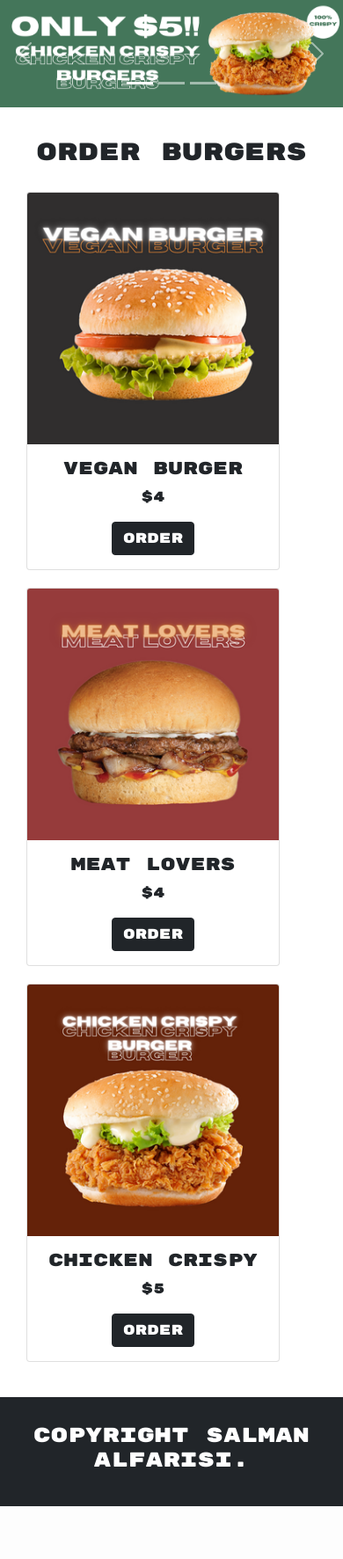
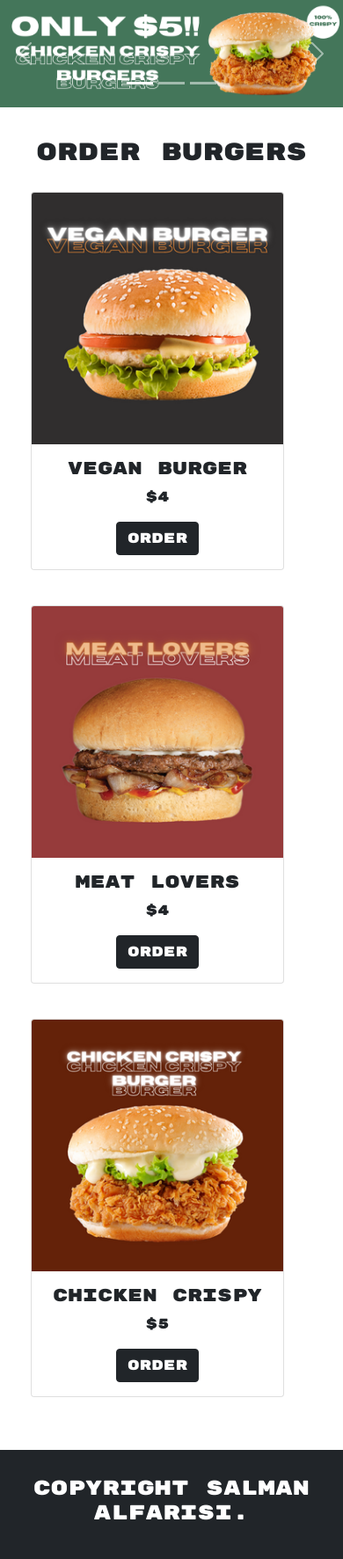
Before and after one commit to boks01/burgerzzz-website, a Flask app: page / in a window 390 px wide. Shown: the part 56-1828 px from the top of the page at 88% size. Before the commit the page ends 1768 px from the top, so only its background shows below. Run offline with Flask 2, Linux system fonts and the light colour scheme; some libraries are stand-ins or nearby versions.

Commit message:
make it responsive 3

```diff
--- a/static/css/style.css
+++ b/static/css/style.css
@@ -36,7 +36,7 @@ body{
 }
 
 .design_card{
-    margin: 20px 20px 0 0 ;
+    margin: 20px 5px;
 }
 
 #cart{
```
